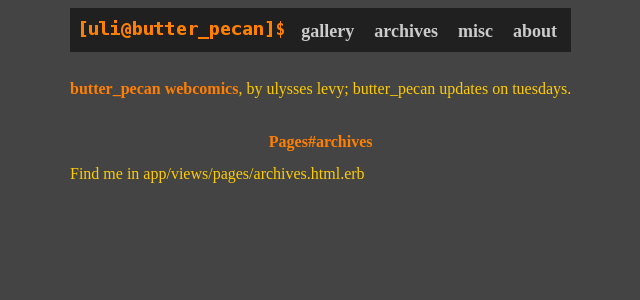
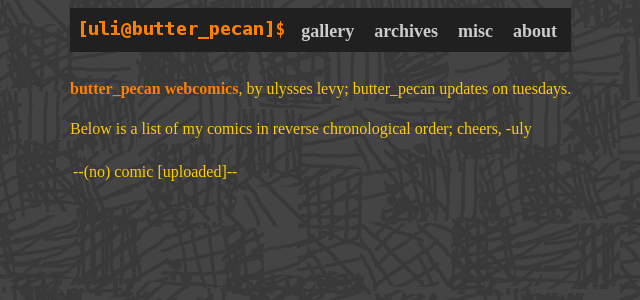
Before and after one commit to aschyiel/butter_pecan, a Rails app: page /archives in a window 1280 px wide. Shown: the top 300 px of the page, without its empty margins (180-820 px from the left). Run offline with Rails 7, Linux system fonts and the light colour scheme; data that the repository does not hold is empty; some libraries are stand-ins or nearby versions.

Commit message:
re-added archives view to show a table of archived comics.
fixed a corner-case show_random loop in the home controller.

added some methods to the comic_strip model:
    get_number --- the comic sequence number.
    get_date --- the formatted created_at date
    get_my_link --- TODO link back to home and pass the strip id.

```diff
--- a/app/controllers/home_controller.rb
+++ b/app/controllers/home_controller.rb
@@ -95,9 +95,12 @@ class HomeController < ApplicationController
   #
   def show_random
     current_id = session[ :strip_id ];
+    tries = 0;
     while true do
       strip = ComicStrip.offset( rand( ComicStrip.count ) ).first;
       break unless current_id == strip.id
+      tries += 1;
+      break unless tries < 3
     end
     assert { strip }
     session[ :strip_id ] = strip.id;
--- a/app/controllers/pages_controller.rb
+++ b/app/controllers/pages_controller.rb
@@ -4,6 +4,7 @@ class PagesController < ApplicationController
   end
 
   def archives
+    @my_comic_archives = lookup_my_comic_archives();
   end
 
   def misc
@@ -11,4 +12,43 @@ class PagesController < ApplicationController
 
   def about
   end
+
+  private
+
+  #
+  # return a list of comics to show up in our archive.
+  #
+  # each element in the list contains the following properties:
+  #   image --- a link to the thumbnail image.
+  #   link ---- the actual comic strip link.
+  #   title --- the title of the comic.
+  #   number -- the comic number (relative to sequence).
+  #   date ---- the date the comic was created
+  #
+  def lookup_my_comic_archives()
+    # TODO use paging
+    li = [];
+    ComicStrip.all.each do |elem|
+#   li = ComicStrip.find(:all).collect do |strip|
+#     li << {
+#       :image =>  elem.get_thumbnail(),
+#       :link =>   elem.get_my_link(),
+#       :title =>  elem.title,
+#       :number => elem.get_number(),
+#       :date =>   elem.get_date()
+#     };
+      li << {
+        :link =>   elem.get_my_link(),
+        :title =>  elem.title,
+        :number => elem.get_number(),
+        :date =>   elem.get_date()
+      };
+
+    end
+
+    li.sort!{ |a,b| a[ :number ] <=> a[ :number ] };
+    li.reverse!;
+    return li;
+  end
+
 end
--- a/app/views/pages/archives.html.erb
+++ b/app/views/pages/archives.html.erb
@@ -1,2 +1,56 @@
-<h1>Pages#archives</h1>
-<p>Find me in app/views/pages/archives.html.erb</p>
+<!--
+* archives.html.erb
+*
+* This view lists our available comics that user can navigate to.
+*
+-->
+<% provide(:title, "uly's comic archives") %>
+<% provide(:background_image, 'media/bg_tiles.png') %>
+
+<p>
+  Below is a list of my comics in reverse chronological order;
+  cheers, -uly
+</p>
+
+
+<div>
+
+  <table>
+
+    <tr>
+      <td>--(no) comic [uploaded]--</td><!-- whoops? -->
+    </tr>
+
+    <% @my_comic_archives.each do |comic| %>
+    <tr>
+
+      <!--
+      *
+      * although it is tempting to make everything a link here,
+      * I've read that SEO frowns upon having 100+ links on a single page.
+      * TODO:This can be mitigated via paging.
+      *
+      -->
+      <td>
+        <!-- %=
+                image_tag(
+                    comic[:image].to_s,
+                    :height => "24px",
+                    :width =>  "24px"
+                )
+
+        % -->
+        <%=
+
+          link_to(
+              "(\##{comic[:number]}) #{comic[:title]} [#{comic[:date]}]",
+              comic[:link] )
+        %>
+      </td>
+
+    </tr>
+    <% end %>
+
+  </table>
+
+</div>
```
Also changed, not shown: app/models/comic_strip.rb (+28 -0 lines).
